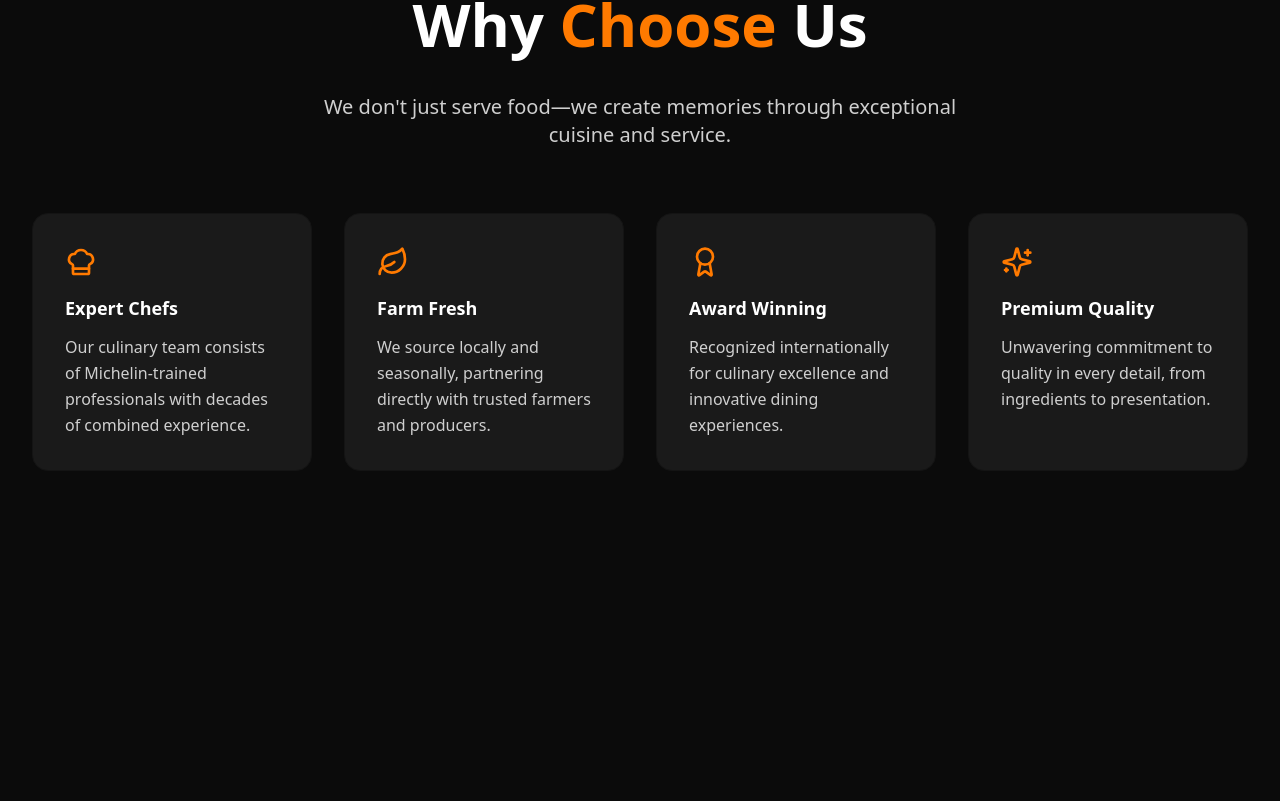
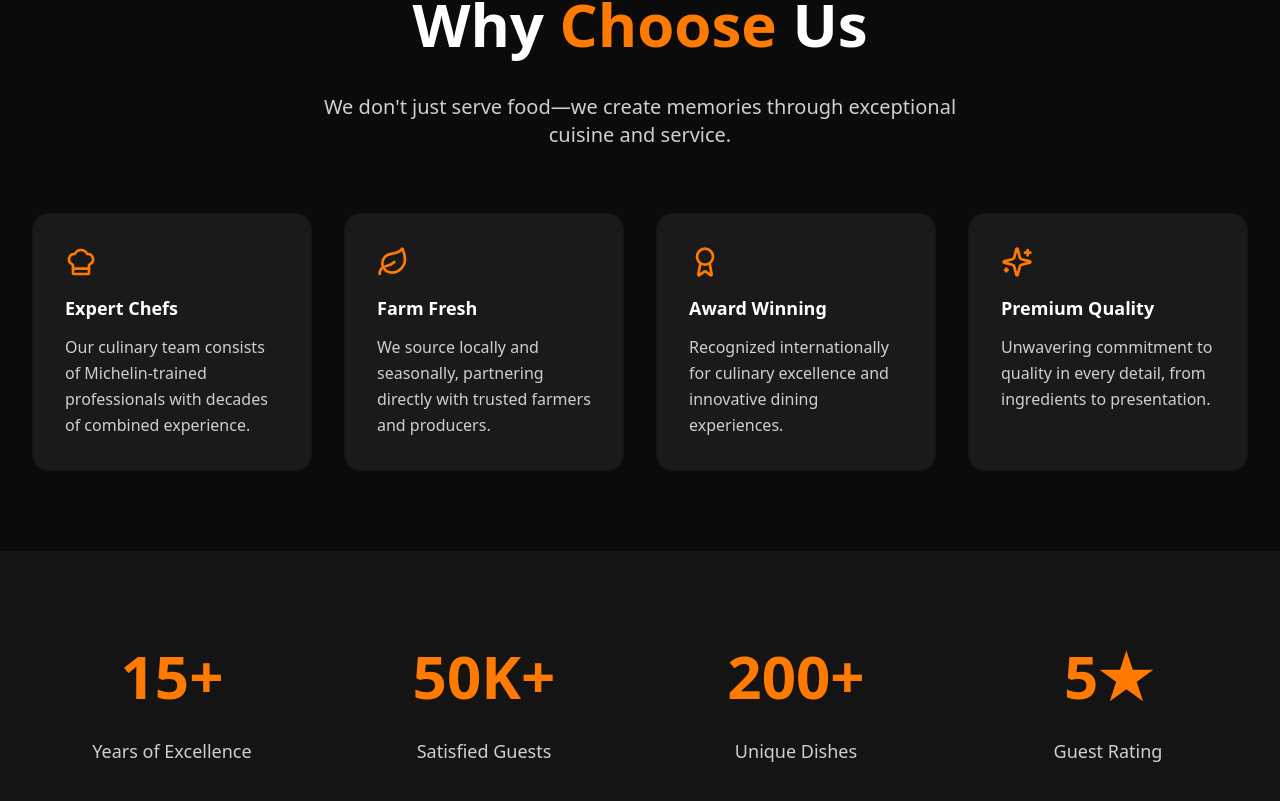
Before and after one commit to shayanbalochofficial/Food-ecommerce, a Next.js app: page / in a window 1280 px wide. Shown: the part 2059-2860 px from the top of the page. Before the commit the page ends 2610 px from the top, so only its background shows below. Built offline with nearby package versions, Linux system fonts and the light colour scheme.

Commit message:
Created Stats Section (Hero)

```diff
--- a/app/page.tsx
+++ b/app/page.tsx
@@ -3,6 +3,7 @@ import HeroSection from "@/components/sections/HeroSection";
 import AboutSection from "@/components/sections/AboutSection";
 import FoodCategorySection from "@/components/sections/FoodCategorySection";
 import WhyChooseUsSection from "@/components/sections/WhyChooseUsSection";
+import StatsSection from "@/components/sections/StatsSection";
 
 const page = () => {
   return (
@@ -11,6 +12,7 @@ const page = () => {
       <AboutSection />
       <FoodCategorySection />
       <WhyChooseUsSection />
+      <StatsSection />
     </>
   );
 };
--- /dev/null
+++ b/components/sections/StatsSection.tsx
@@ -0,0 +1,30 @@
+export default function StatsSection() {
+  const stats = [
+    { number: "15+", label: "Years of Excellence" },
+    { number: "50K+", label: "Satisfied Guests" },
+    { number: "200+", label: "Unique Dishes" },
+    { number: "5★", label: "Guest Rating" },
+  ];
+
+  return (
+    <section className="py-20 bg-foodbuck-black-surface">
+      <div className="max-w-7xl mx-auto px-4 sm:px-6 lg:px-8">
+        <div className="grid md:grid-cols-4 gap-8">
+          {stats.map((stat, index) => (
+            <div
+              key={index}
+              className="animate-slide-up text-center"
+              style={{ animationDelay: `${index * 100}ms` }}
+            >
+              <div className="text-6xl font-bold text-foodbuck-orange mb-4">
+                {stat.number}
+              </div>
+
+              <p className="text-foodbuck-gray-muted text-lg">{stat.label}</p>
+            </div>
+          ))}
+        </div>
+      </div>
+    </section>
+  );
+}
```
